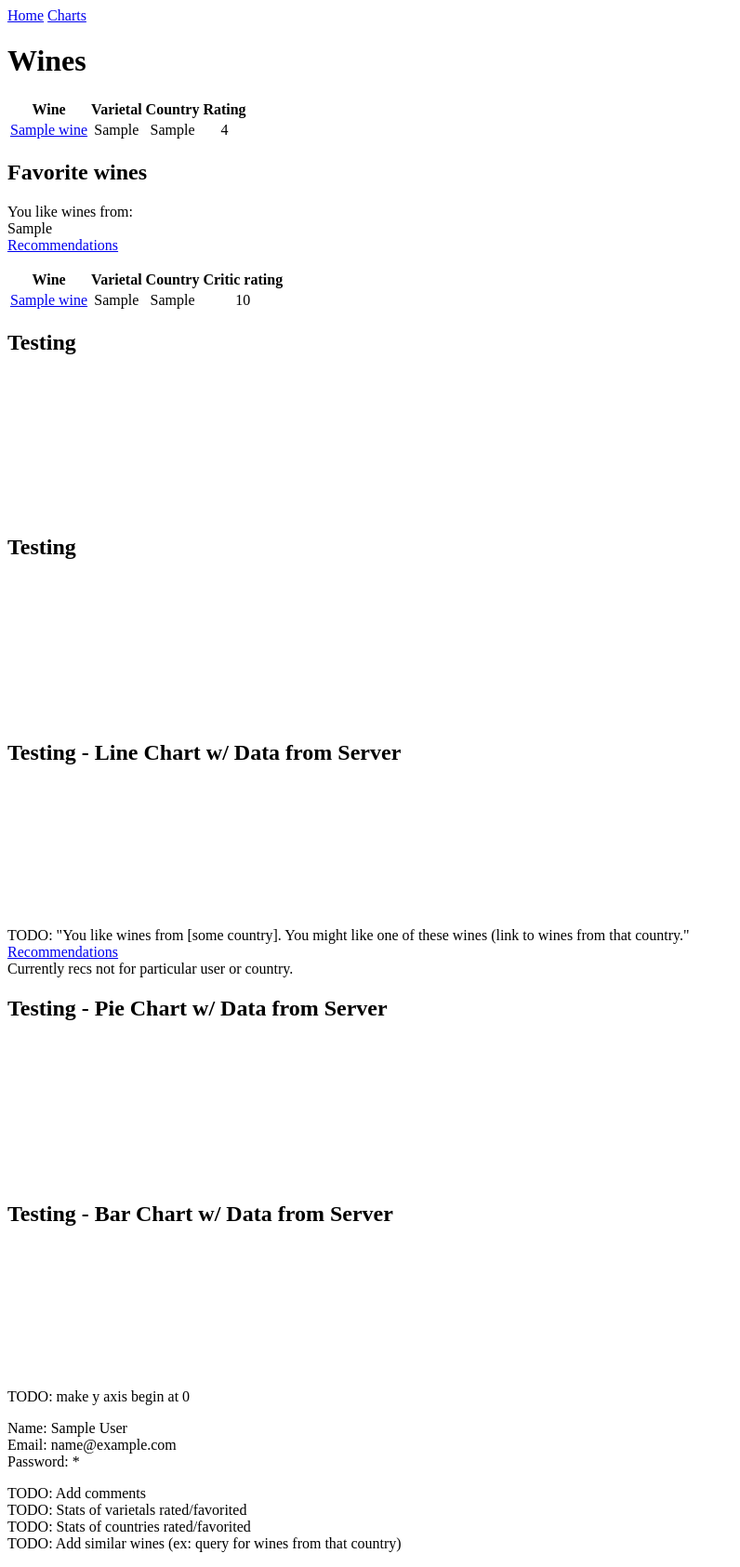
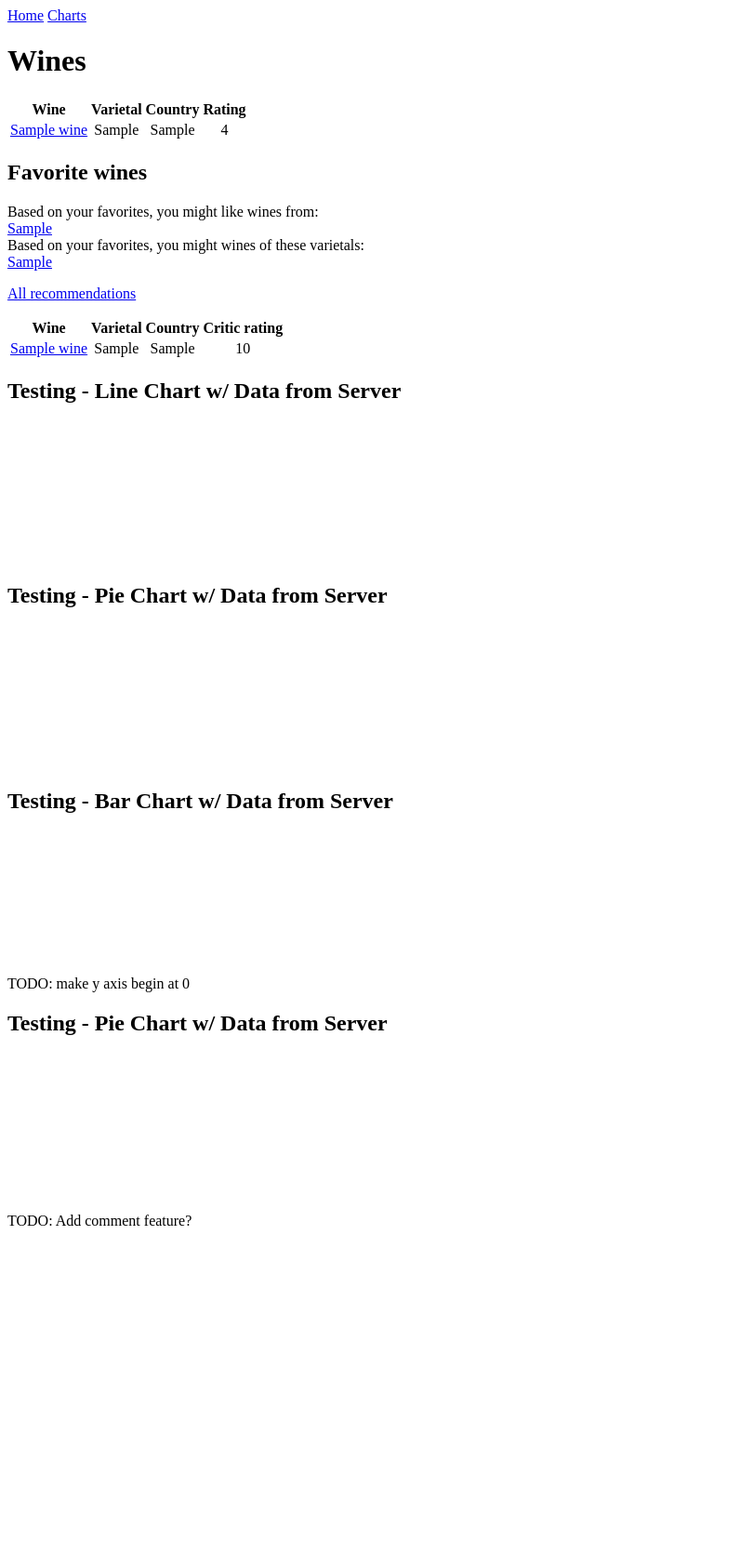
Before and after one commit to lyndabanh/Hackbright-Capstone-Topnote, a Flask app: page /users/1 in a window 1280 px wide. Shown: the whole page at 93% size, without its empty margins (0-796 px from the left). After the commit the page ends 1318 px from the top, so only its background shows below. Run offline with Flask 2, Linux system fonts and the light colour scheme; tables that the repository leaves empty hold one stand-in row (values such as "Sample post"); data that the repository does not hold is empty; a map, chart or similar area stays blank; some libraries are stand-ins or nearby versions.

Commit message:
Favorite button redirects to current page. Wine recs by varietals working.

```diff
--- a/requirements.txt
+++ b/requirements.txt
@@ -1,6 +1,8 @@
 click==8.0.1
 dataclasses==0.8
+dominate==2.6.0
 Flask==2.0.1
+Flask-Bootstrap==3.3.7.1
 Flask-SQLAlchemy==2.5.1
 greenlet==1.1.0
 importlib-metadata==4.5.0
@@ -10,5 +12,6 @@ MarkupSafe==2.0.1
 psycopg2==2.8.6
 SQLAlchemy==1.4.17
 typing-extensions==3.10.0.0
+visitor==0.1.3
 Werkzeug==2.0.1
 zipp==3.4.1
--- a/server.py
+++ b/server.py
@@ -1,6 +1,6 @@
 """Server for my cellar app."""
 
-from datetime import datetime, timedelta
+from flask_bootstrap import Bootstrap
 from flask import Flask, render_template, request, flash, session, redirect, jsonify
 from model import connect_to_db
 import crud
@@ -10,6 +10,7 @@ from jinja2 import StrictUndefined
 app = Flask(__name__)
 app.secret_key = "dev"
 app.jinja_env.undefined = StrictUndefined
+bootstrap = Bootstrap(app)
 
 
 @app.route('/')
@@ -101,19 +102,68 @@ def log_out():
     return redirect('/')
 
 
+# @app.route('/wines')
+# def all_wines():
+#     """Display all wines."""
+
+#     wines = crud.all_wines()
+
+#     if 'user_id' in session:
+#     #why does 'in session:' not work after you log in, then log out?
+#         user = crud.get_user_by_id(session['user_id'])
+#         return render_template('all_wines.html', wines=wines, user=user)
+
+#     else:
+#         return render_template('all_wines.html', wines=wines)
+
 @app.route('/wines')
 def all_wines():
-    """Display all wines."""
+    """Display wine countries"""
 
     wines = crud.all_wines()
+    countries = crud.get_countries()
+    varietals = crud.get_varietals()
 
     if 'user_id' in session:
-    #why does 'if session:' not work after you log in, then log out?
+    #why does 'in session:' not work after you log in, then log out?
         user = crud.get_user_by_id(session['user_id'])
-        return render_template('all_wines.html', wines=wines, user=user)
+        return render_template('all_wines.html', wines=wines, countries=countries, varietals=varietals, user=user)
 
     else:
-        return render_template('all_wines.html', wines=wines)
+        return render_template('all_wines.html', wines=wines, countries=countries, varietals=varietals)
+
+
+@app.route('/wines/country/<country>')
+def wines_by_country(country):
+    """Display all wine countries."""
+
+    #for value in Session.query(Table.column).distinct():
+
+    wines = crud.get_wines_by_country(country)
+    # german_wines = crud.get_wines_by_country('Germany')
+
+    if 'user_id' in session:
+    #why does 'in session:' not work after you log in, then log out?
+        user = crud.get_user_by_id(session['user_id'])
+        return render_template('wine_by_country.html', wines=wines, user=user)
+
+    else:
+        return render_template('wine_by_country.html', wines=wines)
+
+
+@app.route('/wines/variety/<variety>')
+def wines_by_variety(variety):
+    """Dispaly all wine varietals."""
+
+    wines = crud.get_wines_by_variety(variety)
+    # merlots = crud_get_wines_by_variety('Merlot')
+
+    if 'user_id' in session:
+        user = crud.get_user_by_id(session['user_id'])
+        return render_template('wine_by_variety.html', wines=wines, user=user)
+
+    else:
+        return render_template('wine_by_variety.html', wines=wines)
 
 
 @app.route('/wines/<int:wine_id>')
@@ -143,6 +193,8 @@ def wine_by_id(wine_id):
 
 @app.route('/wines/<int:wine_id>/ratings', methods=['POST'])
 def create_update_or_favorite(wine_id):
+    #change view function name
+    #this creates and updates favorites AND ratings
 
     user = crud.get_user_by_id(session['user_id'])
     wine = crud.get_wine_by_id(wine_id)
@@ -159,10 +211,12 @@ def create_update_or_favorite(wine_id):
         crud.update_rating(user, wine, new_rating)
     elif favorite:
         crud.favorite(user,wine)
+        return redirect(f'/wines/{wine_id}')
     else:
         crud.unfavorite(user.user_id, wine.wine_id)
+        return redirect(f'/wines/{wine_id}')
 
-    #if 1 or more ratings for this wine exist, calculate average rating
+    #if 1 or more ratings for this wine exist(s), calculate average rating
     ratings = crud.get_ratings_by_wine_id(wine_id)
     if ratings:
         #add ratings to a list
@@ -174,10 +228,25 @@ def create_update_or_favorite(wine_id):
 
         #TODO: Implement the following sorted tabled, if desired
         desc_ordered_ratings = crud.get_and_order_rating_by_wine_id(wine_id)
-
         return render_template('/wine_ratings.html', user=user, wine=wine, average=average, desc_ordered_ratings=desc_ordered_ratings)
+        # return redirect('/wine_details.html', user=user, wine=wine, average=average, desc_ordered_ratings=desc_ordered_ratings)
 
     return render_template('/wine_ratings.html', user=user, wine=wine)
+    # return redirect('/wine_details.html', user=user, wine=wine)
+
+
+#if using AJAX to favorite/unfavorite
+# @app.route('/wines/<int:wine_id>')
+# # ('/wines/favorite/<int:wine_id>')
+# def favorite_wine():
+#     """Create a favorite wine and add to db."""
+#     user = crud.get_user_by_id(session['user_id'])
+#     wine = crud.get_wine_by_id(wine_id)
+#     # return crud.favorite()  this line of code seemed to work??
+#     if user and wine:
+#         crud.favorite(user, wine)
+
+#         return jsonify({'You liked this wine!'})
 
 
 @app.route('/users')
@@ -201,10 +270,11 @@ def user_by_id(user_id):
     user = crud.get_user_by_id(user_id)
     fav_wines = crud.get_favorites_by_user_id(user_id)
     fav_countries = crud.get_fav_countries(user.user_id)
+    fav_varietals = crud.get_fav_varietals(user.user_id)
     #query doesn't work
     #countries = crud.get_count_of_favorite_countries_by_user_id()
 
-    return render_template('user_details.html', user=user, fav_wines=fav_wines, fav_countries=fav_countries)
+    return render_template('user_details.html', user=user, fav_wines=fav_wines, fav_countries=fav_countries, fav_varietals=fav_varietals)
 
 
 #demo
@@ -231,24 +301,42 @@ def get_sales_this_week():
     return jsonify({'data': data})
 
 
-@app.route('/test.json')
+@app.route('/fav_countries.json')
 def get_entries():
     # add conditional, if user is logged in, return this json
-    return jsonify({'data' : crud.get_dict_of_countries_of_favorites_by_user_id(session['user_id'])})
+    return jsonify({'data' : crud.get_dict_of_fav_countries_by_user_id(session['user_id'])})
 
     #return jsonify(crud.get_dict_of_countries_of_favorites_by_user_id(session['user_id']))
     # faves = crud.get_favorites_by_user_id(session['user_id'])
     # return jsonify({fave.favorite_id : fave.to_dict() for fave in faves})
     # return jsonify({fave.favorite_id: fave.wine.country for fave in faves})
 
+@app.route('/fav_varietals.json')
+def get_entries2():
+    return jsonify({'data' : crud.get_dict_of_fav_varietals_by_user_id(session['user_id'])})
 
-@app.route('/wine_recs')
+
+@app.route('/recs')
 def wine_recs():
     user = crud.get_user_by_id(session['user_id'])
-    # fav_countries = crud.get_most_favorited_countries(session['user_id'])
-    wines = crud.get_rec_wines(user.user_id)
+    wines = crud.get_rec_wines_by_country(user.user_id)
     fav_countries = crud.get_fav_countries(user.user_id)
     return render_template('wine_recs.html', user=user, wines=wines, fav_countries=fav_countries)
+
+
+@app.route('/wines/recs/country/<country>')
+def recs_by_country(country):
+    user = crud.get_user_by_id(session['user_id'])
+    wines = crud.get_wines_by_country(country)
+    return render_template('wine_recs_country.html', user=user, wines=wines)
+
+
+@app.route('/wines/recs/variety/<variety>')
+def recs_by_variety(variety):
+    user = crud.get_user_by_id(session['user_id'])
+    wines = crud.get_wines_by_variety(variety)
+    return render_template('wine_recs_variety.html', user=user, wines=wines)
+
 
 if __name__ == "__main__":
     connect_to_db(app)
--- a/static/js/charts.js
+++ b/static/js/charts.js
@@ -1,105 +1,6 @@
 "use strict";
 
-// const barChart = new Chart(
-//   $('#bar-chart'),
-//   {
-//     type: 'bar',
-//     data: {
-//       labels: ['Watermelon', 'Canteloupe', 'Honeydew'],
-//       datasets: [
-//         {
-//           label: 'Today',
-//           data: [10, 36, 27]
-//         },
-//         {
-//           label: 'Yesterday',
-//           data: [5, 0, 7]
-//         }
-//       ]
-//     }
-//   }
-// );
-
-// const colorfulBarChart = new Chart(
-//   $('#bar-colors'),
-//   {
-//     type: 'bar',
-//     data: {
-//       labels: ['Watermelon', 'Canteloupe', 'Honeydew'],
-//       datasets: [
-//         {
-//           label: 'Today',
-//           data: [15, 36, 27]
-//         },
-//         {
-//           label: 'Yesterday',
-//           data: [5, 0, 7]
-//         }
-//       ]
-//     },
-//     options: {
-//       datasets: {
-//         bar: {
-//           // We use a function to automatically set the background color of
-//           // each bar in the bar chart.
-//           //
-//           // There are many other properties that accept functions. For more
-//           // information see: https://www.chartjs.org/docs/latest/general/options.html#scriptable-options
-//           backgroundColor: () => {
-//             // `randomColor` is a JS module we found off GitHub: https://github.com/davidmerfield/randomColor
-//             // We imported it in templates/chartjs.html
-//             return randomColor();
-//           }
-//         }
-//       },
-//       scales: {
-//         // This is where you can configure x- and y-axes if you don't like the
-//         // automatic range that Chart.js sets for you.
-//         //
-//         // For more info see: https://www.chartjs.org/docs/latest/axes/cartesian/
-//         yAxes: [
-//           {
-//             ticks: {
-//               min: 0,
-//               max: 40
-//             }
-//           },
-//         ]
-//       }
-//     }
-//   }
-// );
-
-// $.get('/sales_this_week.json', (res) => {
-//   // We need to restructure the generic data we got from the server. In this
-//   // case, we need an array of objects like this:
-//   // [{x: xValue, y: yValue}, ...,]
-//   const data = [];
-//   for (const dailyTotal of res.data) {
-//     data.push({x: dailyTotal.date, y: dailyTotal.melons_sold});
-//   }
-
-//   // Since Chart.js doesn't understand that we want to plot this data by *time*,
-//   // the resulting line graph is really ugly.
-//   //
-//   // See the next demo for how to use times on the x- or y-axis.
-//   new Chart(
-//     $('#line-chart'),
-//     {
-//       type: 'line',
-//       data: {
-//         datasets: [
-//           {
-//             label: 'All Melons',
-//             data: data
-//           }
-//         ]
-//       }
-//     }
-//   );
-// });
-
-$.get('/test.json', (res) => {
+$.get('/fav_countries.json', (res) => {
   const data = [];
   for (const item of res.data) {
     data.push({x: item.country, y: item.num_fav});
@@ -127,7 +28,8 @@ $.get('/test.json', (res) => {
   );
 });
 
-$.get('/test.json', (res) => {
+
+$.get('/fav_countries.json', (res) => {
   // const labels = [];
   // for (const country of res.data) {
   //   labels.push(country.country);
@@ -142,7 +44,7 @@ $.get('/test.json', (res) => {
   }
 
 // look up how to randomly select colors
-console.log(datas,labels)
+// console.log(datas,labels)
   new Chart(
     $('#pie-chart'),
     {
@@ -164,7 +66,7 @@ console.log(datas,labels)
   );
 });
 
-$.get('/test.json', (res) => {
+$.get('/fav_countires.json', (res) => {
   // const labels = [];
   // for (const country of res.data) {
   //   labels.push(country.country);
@@ -178,7 +80,7 @@ $.get('/test.json', (res) => {
     colors.push(`rgb(${Math.floor(Math.random() * 255)},${Math.floor(Math.random() * 255)},${Math.floor(Math.random() * 255)})`)
   }
 
-// look up how to randomly select colors
+
 console.log(datas,labels)
   new Chart(
     $('#bar-chart'),
@@ -197,7 +99,7 @@ console.log(datas,labels)
       options: {
         scales: {
           y: {
-            beginAtZero: true
+            beginAtZero: true,
           }
         }
       }
@@ -206,55 +108,33 @@ console.log(datas,labels)
 });
 
 
+$.get('/fav_varietals.json', (res) => {
+  // const labels = [];
+  // for (const country of res.data) {
+  //   labels.push(country.country);
+  // }
+  const labels2 = [];
+  const data2 = [];
+  const colors2 = [];
+  for (const item of res.data) {
+    labels2.push(item.variety);
+    data2.push(item.num_fav);
+    colors2.push(`rgb(${Math.floor(Math.random() * 255)},${Math.floor(Math.random() * 255)},${Math.floor(Math.random() * 255)})`)
+  }
 
-// $.get('/sales_this_week.json', (res) => {
-//   // In order to make this work, you need to use ISO-formatted date/time
-//   // strings. Check out the view function for `/sales_this_week.json` in
-//   // server.py to see an example.
-//   const data = res.data.map((dailyTotal) => {
-//     return {x: dailyTotal.date, y: dailyTotal.melons_sold};
-//   });
-
-//   // Also, to enable scaling by time, you need to import Moment *before*
-//   // Chart.js. See `templates/chartjs.html`.
-//   new Chart(
-//     $('#line-time'),
-//     {
-//       type: 'line',
-//       data: {
-//         datasets: [
-//           {
-//             label: 'All Melons',
-//             data: data
-//           }
-//         ]
-//       },
-//       options: {
-//         scales: {
-//           xAxes: [
-//             {
-//               type: 'time',
-//               distribution: 'series'
-//             }
-//           ]
-//         },
-//         tooltips: {
-//           callbacks: {
-//             title: (tooltipItem) => {
-//               // The default tooltip shows ISO-formatted date/time strings
-//               // that are hard to read.
-//               //
-//               // Moment is a JS library that is similar to Python's datetime
-//               // module. Instead of using % syntax to format date/time, Moment
-//               // uses its own formatting syntax.
-//               //
-//               // In this example, we want to display a date that looks
-//               // like 'Jan 20'.
-//               return moment(tooltipItem.label).format('MMM D');
-//             }
-//           }
-//         }
-//       }
-//     }
-//   );
-// });
+console.log(data2,labels2,colors2),
+  new Chart(
+    $('#pie-chart2'),
+    {
+      type: 'pie',
+      data: {
+        labels: labels2,
+        datasets: [{
+          label: 'Favorite Wine Varietals',
+          data: data2,
+          backgroundColor: colors2,
+        }]
+      }
+    }
+  );
+});
--- a/templates/base.html
+++ b/templates/base.html
@@ -17,7 +17,6 @@
 
     {# jQuery #}
     <script src="https://code.jquery.com/jquery-3.4.1.js" integrity="sha256-WpOohJOqMqqyKL9FccASB9O0KwACQJpFTUBLTYOVvVU=" crossorigin></script>
-
   </head>
   <body>
     {% for msg in get_flashed_messages() %}
--- a/templates/user_details.html
+++ b/templates/user_details.html
@@ -35,12 +35,16 @@
   {% if user.favorites %}
   </table>
   <h2>Favorite wines</h2>
+  <div>Based on your favorites, you might like wines from:</div>
+  {% for country in fav_countries %}
+  <div><a href="/wines/recs/country/{{ country }}">{{ country }}</a></div>
+  {% endfor %}
+  <div>Based on your favorites, you might wines of these varietals:</div>
+  {% for variety in fav_varietals %}
+  <div><a href="/wines/recs/variety/{{ variety }}">{{ variety }}</a></div>
+  {% endfor %}
   <p>
-    <div>You like wines from:</div>
-    {% for country in fav_countries %}
-    <div>{{ country }}</div>
-    {% endfor %}
-    <div><a href="/wine_recs">Recommendations</a></div>
+    <div><a href="/recs">All recommendations</a></div>
   </p>
 
   <table>
@@ -65,19 +69,8 @@
   {% endif %}
 
 
-
-  <h2>Testing</h2>
-  <canvas id="test-chart"></canvas>
-
-  <h2>Testing</h2>
-  <canvas id="test-chart2"></canvas>
-
   <h2>Testing - Line Chart w/ Data from Server</h2>
   <canvas id="line-chart"></canvas>
-
-  <div>TODO: "You like wines from [some country]. You might like one of these wines (link to wines from that country."</div>
-  <a href="/wine_recs">Recommendations</a>
-  <div>Currently recs not for particular user or country.</div>
 
   <h2>Testing - Pie Chart w/ Data from Server</h2>
   <canvas id="pie-chart"></canvas>
@@ -86,7 +79,10 @@
   <canvas id="bar-chart"></canvas>
   <div>TODO: make y axis begin at 0</div>
 
-  <p>
+  <h2>Testing - Pie Chart w/ Data from Server</h2>
+  <canvas id="pie-chart2"></canvas>
+
+  <!-- <p>
     <div>Name: {{ user.name }}</div>
     <div>Email: {{ user.email }}</div>
     <div>
@@ -94,13 +90,10 @@
     {% set hidden_pw = pw_len*'*' %}
     Password: {{ hidden_pw }}
     </div>
-  </p>
+  </p> -->
 
   <p>
-  <div>TODO: Add comments</div>
-  <div>TODO: Stats of varietals rated/favorited</div>
-  <div>TODO: Stats of countries rated/favorited</div>
-  <div>TODO: Add similar wines (ex: query for wines from that country)</div>
+  <div>TODO: Add comment feature?</div>
 </p>
 {% endblock %}
 
```
Also changed, not shown: crud.py (+70 -8 lines), templates/all_wines.html (+16 -8 lines), templates/wine_details.html (+6 -7 lines).
